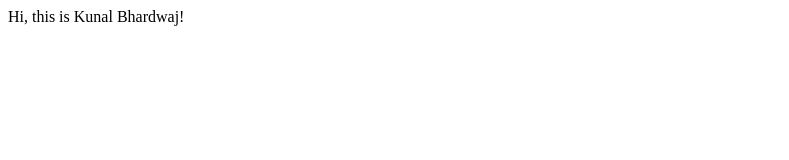
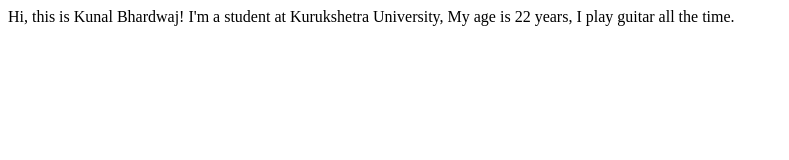
Before and after one commit to kunal0012/kunal-site, a plain HTML site: page index.html in a window 1280 px wide. Shown: the whole page, without its empty margins (0-789 px from the left). Drawn offline with Linux system fonts and the light colour scheme.

Commit message:
updated index.html

```diff
--- a/index.html
+++ b/index.html
@@ -8,5 +8,8 @@
 </head>
 <body>
     Hi, this is Kunal Bhardwaj!
+    I'm a student at Kurukshetra University,
+    My age is 22 years,
+    I play guitar all the time.
 </body>
 </html>
```
